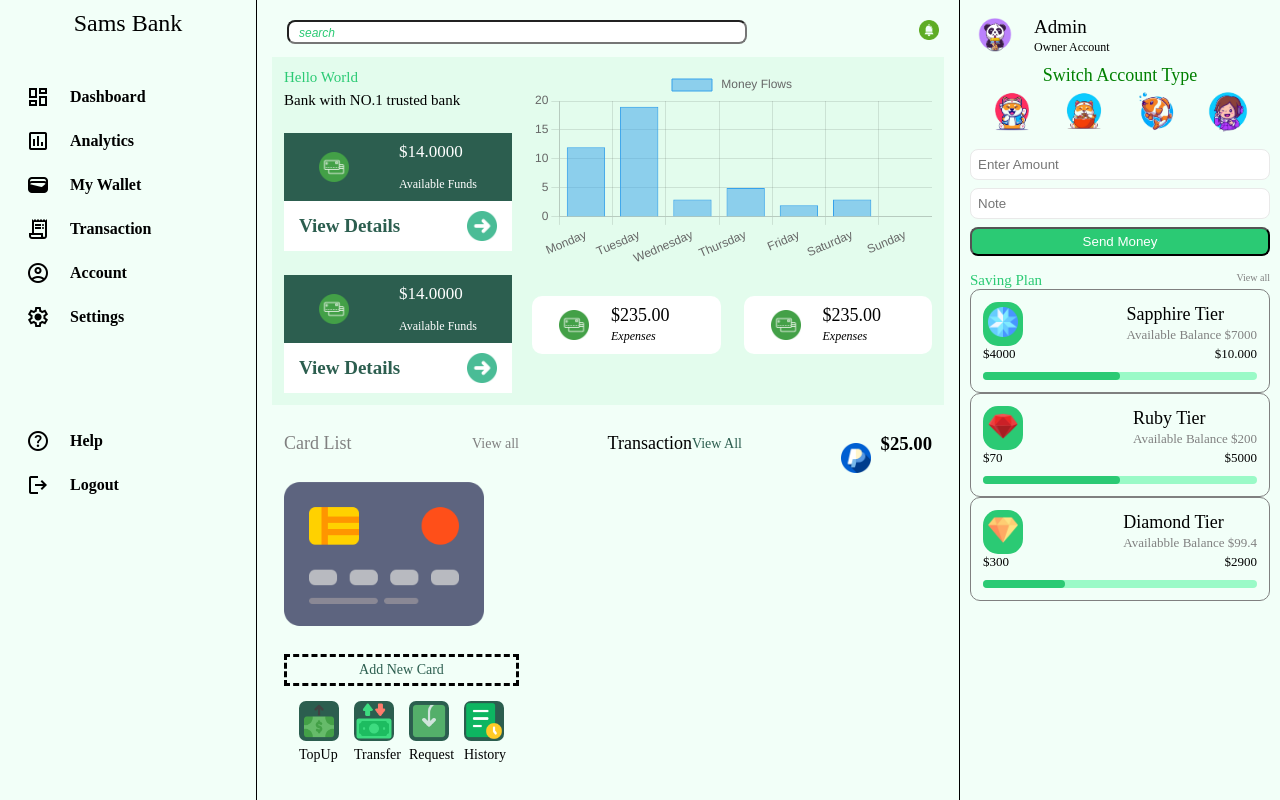
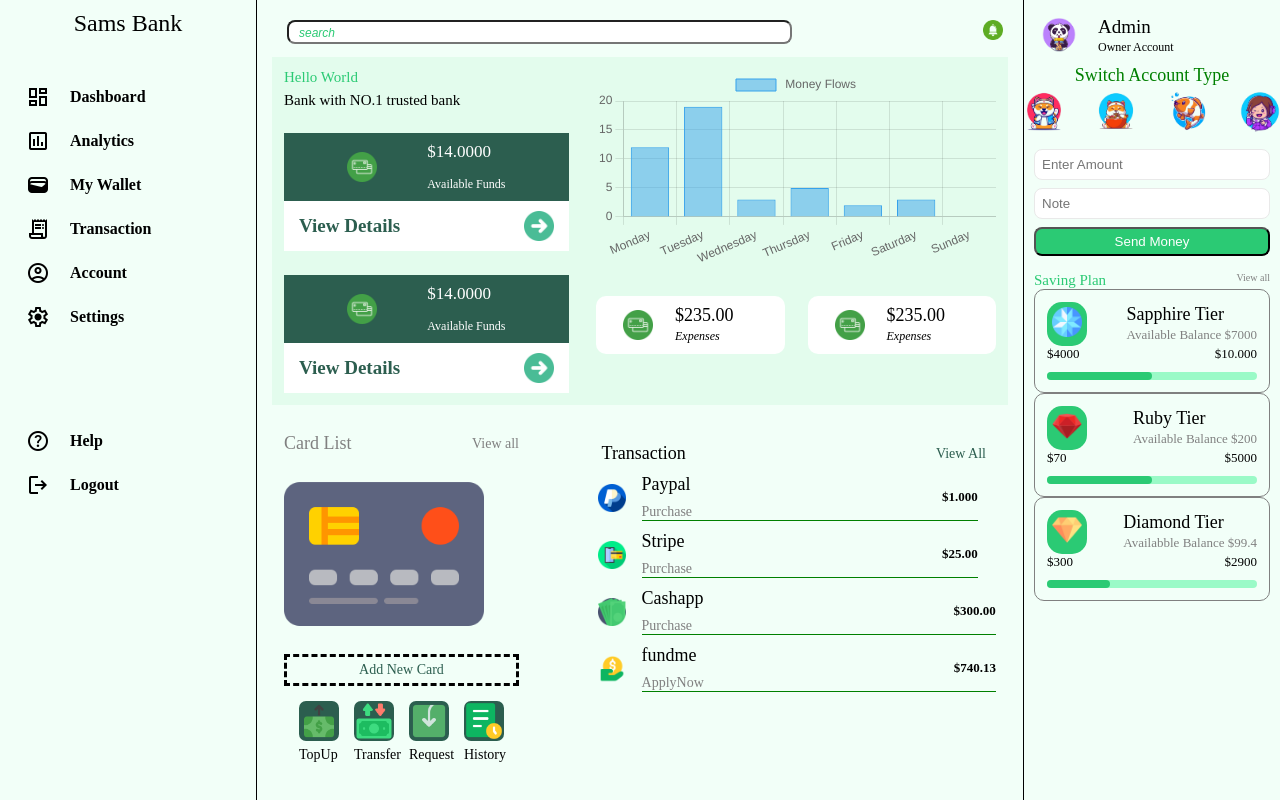
Before and after one commit to atech814/volix-dashboard, a plain HTML site: page index.html in a window 1280 px wide. Drawn offline with nearby package versions, Linux system fonts and the light colour scheme.

Commit message:
volixmainbelow

```diff
--- a/index.css
+++ b/index.css
@@ -8,8 +8,8 @@
 }
 .dashboard{
     display: grid;
-    grid-template-columns: 16rem auto 20rem;
-    /* overflow: hidden; */
+    /* grid-template-columns: 16rem auto 16rem; */
+    overflow: hidden;
     height: 100vh;
     background-color:#f2fff8;
 }
@@ -17,11 +17,14 @@ aside{
     display: flex;
     flex-direction: column;
     padding: 10px;
-    /* position: fixed; */
-    /* top: 0;
+    position: fixed;
+    top: 0;
     left: 0;
     right: 0;
-    height: 100vh; */
+    z-index: 10;
+    height: 100vh;
+    width: 16rem;
+
 }
 nav{
     display: flex;
@@ -58,9 +61,10 @@ main{
         padding: 15px;
         border-right: 1px solid black;
         border-left: 1px solid black;
-        /* overflow-y: scroll;
+        overflow-y: scroll;
         margin-left: 16rem;
-        margin-right: 16rem; */
+        margin-right: 16rem;
+        z-index: 1;
 
 }
 .main-header{
@@ -271,6 +275,9 @@ main{
     top: 0;
     right: 0;
     height: 100vh;
+    z-index: 10;
+    width: 16rem;
+    position: fixed;
 }
 
 .right-side-bar-top{
@@ -458,6 +465,7 @@ font-weight: 400;
 }
 .main-content-below-right-header{
      display: flex;
+    padding: 10px;
     align-items: center;
     justify-content: space-between;
 }
@@ -472,20 +480,48 @@ font-weight: 400;
 }
 .main-content-below-right-content{
     display: flex;
-    /* margin-bottom: 250px; */
-    /* align-items: center; */
-    justify-content: space-between;
+    margin-bottom: 10px;
+    align-items: center;
+    gap: 10px;
+    /* justify-content: space-between; */
 }
+
 .main-content-below-right-content-logo img{
     width: 100%;
     height: 100%;
 }
+
 .main-content-below-right-content-logo{
     display: flex;
     justify-content: center;
-    padding: 10px;
-    width: 50px;
-    height: 50px;
+    padding: 6px;
+    width: 40px;
+    height: 40px;
+}
+.content{
+    display: flex;
+    align-items: center;
+    gap: 250px;
+    justify-content: space-between;
+    border-bottom: 1px solid green;
+}
+.content-below{
+    display: flex;
+    flex-direction: column;
+    gap: 9px;
+}
+.content-below h3{
+    font-size: 18px;
+    font-weight: 400;
+}
+.content-below span{
+    font-size: 14px;
+    font-weight: 300;
+    color: gray;
+}
+.content-right h3{
+    font-size: 13px;
+    font-weight: 900;
 }
 
 .right-side-bar-top-text span{
@@ -537,3 +573,6 @@ font-weight: 400;
     height: 100%;
     border-radius: 10px;
 }
+::-webkit-scrollbar{
+    display: none;
+}
--- a/index.html
+++ b/index.html
@@ -204,7 +204,6 @@
                 <span>View All</span>
               </div>
 
-             </div>
 
 
              <div class="main-content-below-right-content">
@@ -214,21 +213,79 @@
              </div>
 
              <!-- content -->
-             <div>
-              <h3></h3>
-              <span></span>
+             <div class="content">
+               <div class="content-below">
+                <h3>Paypal</h3>
+                <span>Purchase</span>
+              </div>
+
+             <div class="content-right">
+              <h3>$1.000</h3>
              </div>
-             <div>
-              <h3>$25.00</h3>
              </div>
 
              </div>
+             <div class="main-content-below-right-content">
+               <!-- logo -->
+              <div class="main-content-below-right-content-logo">
+                <img src="/payment.png" alt="">
+             </div>
+
+             <!-- content -->
+             <div class="content">
+               <div class="content-below">
+                <h3>Stripe</h3>
+                <span>Purchase</span>
+              </div>
+
+             <div class="content-right">
+              <h3>$25.00</h3>
+             </div>
+             </div>
+
+            </div>
+            <div class="main-content-below-right-content">
+               <!-- logo -->
+              <div class="main-content-below-right-content-logo">
+                <img src="/cash.png" alt="">
+             </div>
+
+             <!-- content -->
+             <div class="content">
+               <div class="content-below">
+                <h3>Cashapp</h3>
+                <span>Purchase</span>
+              </div>
+
+             <div class="content-right">
+              <h3>$300.00</h3>
+             </div>
+             </div>
+
+            </div>
+             <div class="main-content-below-right-content">
+               <!-- logo -->
+              <div class="main-content-below-right-content-logo">
+                <img src="/loan.png" alt="">
+             </div>
+
+             <!-- content -->
+             <div class="content">
+               <div class="content-below">
+                <h3>fundme</h3>
+                <span>ApplyNow</span>
+              </div>
+
+             <div class="content-right">
+              <h3>$740.13</h3>
+             </div>
+             </div>
+
+            </div>
+           </div>
 
 
 
-           </div>
-          <div></div>
-        </div>
       </main>
 
       <!-- rightsiderbar -->
```
Also changed, not shown: cash.png (added), loan.png (added), payment.png (added).
